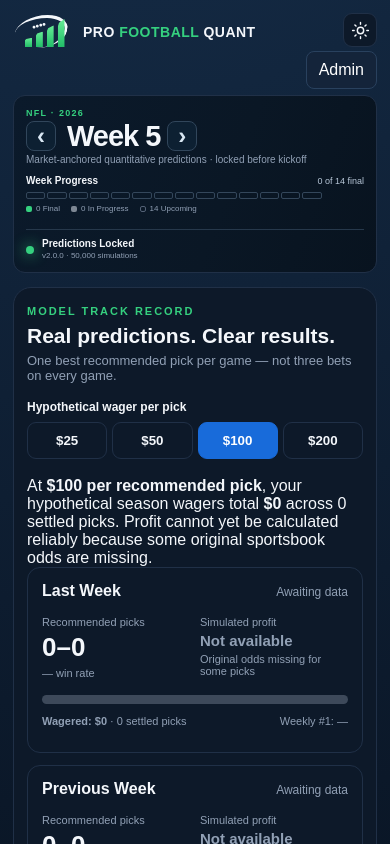
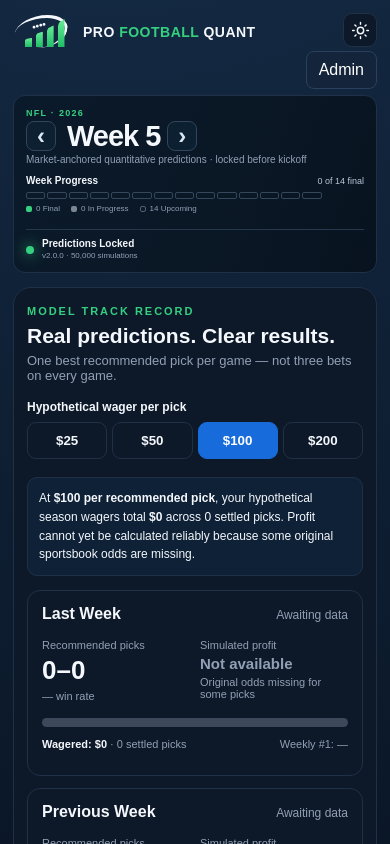
Before and after one commit to ggagov-lgtm/nflvercel, a Next.js app: page / in a window 390 px wide. Shown: the top 844 px of the page. Built offline with nearby package versions, Linux system fonts and the light colour scheme; no server answers.

Commit message:
Improve mobile visibility of wager changes and incomplete historical odds

```diff
--- a/app/globals.css
+++ b/app/globals.css
@@ -925,3 +925,5 @@
 :root[data-theme="light"] .bettorStakeButtons button.selected{background:#186bda;color:white}
 @media(max-width:900px){.bettorCards{grid-template-columns:1fr 1fr}.bettorCards .bettorCard:last-child{grid-column:1/-1}}
 @media(max-width:640px){.bettorSummary{padding:13px;margin:14px 0}.bettorHead{align-items:stretch;flex-direction:column;gap:12px}.bettorStakeButtons button{flex:1}.bettorCards,.bettorLower{grid-template-columns:1fr}.bettorCards .bettorCard:last-child{grid-column:auto}.bettorCard{padding:14px}.bettorCardMain b{font-size:26px}.bettorBars{height:135px;gap:5px}.bettorCardTitle strong{font-size:16px}}
+
+.bettorWagerNotice{margin:0 0 14px;padding:12px 14px;border:1px solid var(--line);border-radius:10px;background:rgba(37,111,201,.09);font-size:13px;line-height:1.55;color:var(--text)}.bettorWagerNotice strong{font-weight:800}.bettorCardFoot strong{color:var(--text)}@media(max-width:640px){.bettorWagerNotice{font-size:12px;padding:11px}}
```
